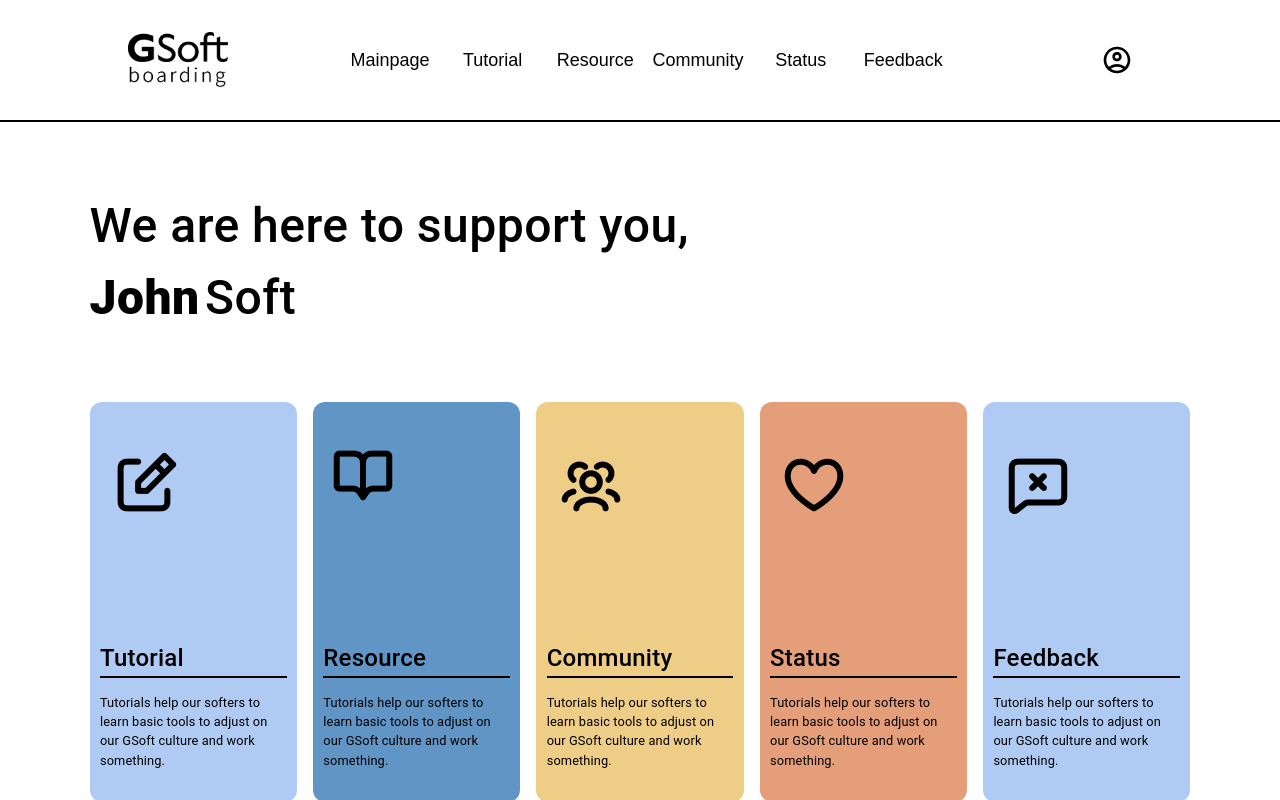
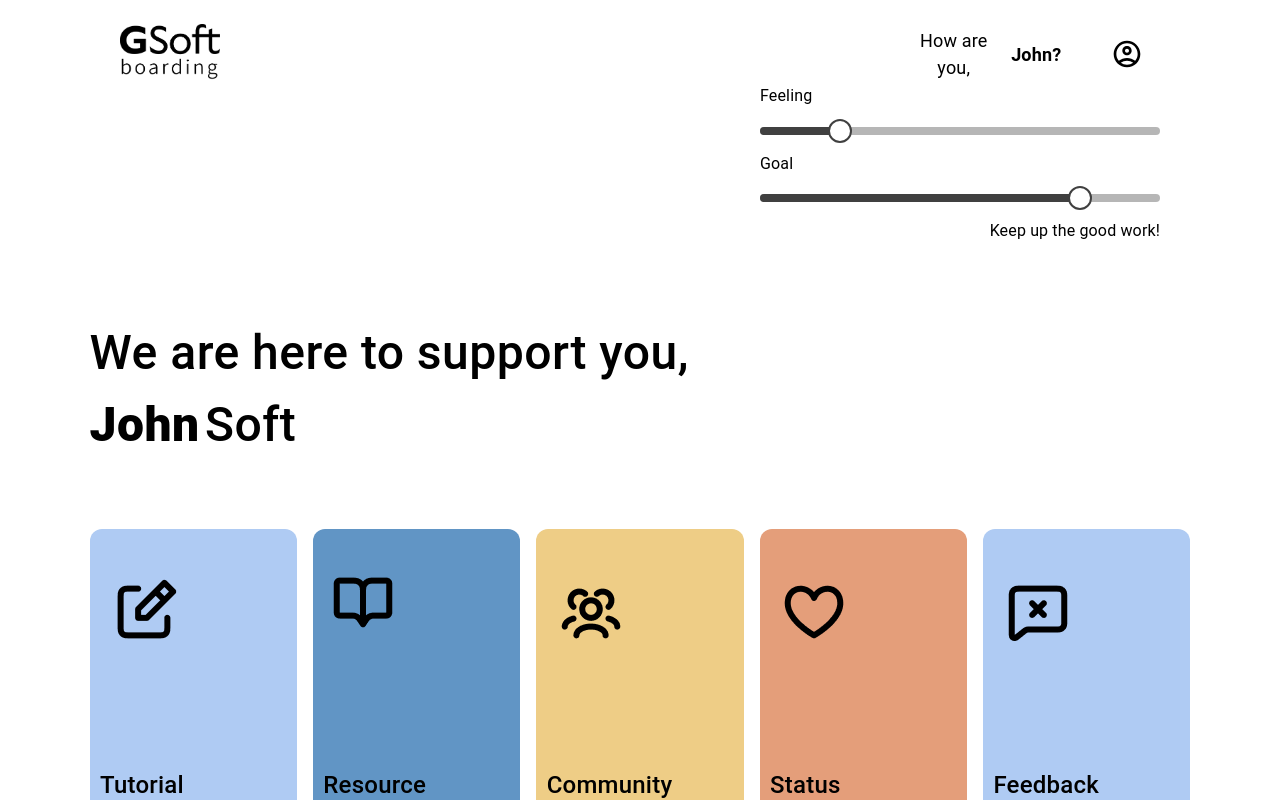
Before and after one commit to MinGi-K/Gsoft-Boarding, a React (Create React App) app: page / in a window 1280 px wide. Shown: the top 800 px of the page. Built offline with nearby package versions, Linux system fonts and the light colour scheme.

Commit message:
home page header changed

```diff
--- a/src/pages/Home/Home.js
+++ b/src/pages/Home/Home.js
@@ -1,13 +1,14 @@
 import "./Home.css"
 import { Box, Typography, Grid } from "@mui/material";
-import { flexbox } from "@mui/system";
+// import { flexbox } from "@mui/system";
 import HomeCard from "./HomeCard";
-import Header from "../components/Header"
+// import Header from "../components/Header"
+import HomeHeader from "../components/HomeHeader";
 
 const Home = () => {
   return (
     <>
-      <Header/>
+      <HomeHeader/>
       <Grid container sx={{ paddingLeft: '7vw', paddingRight: '7vw', backgroundColor: 'white' }}>
         <Grid xs={12} sx={{ height: '35vh' }}>
           <Box sx={{ alignContent: 'center', alignItems: 'center', height: '100%', display: 'flex' }}>
```
